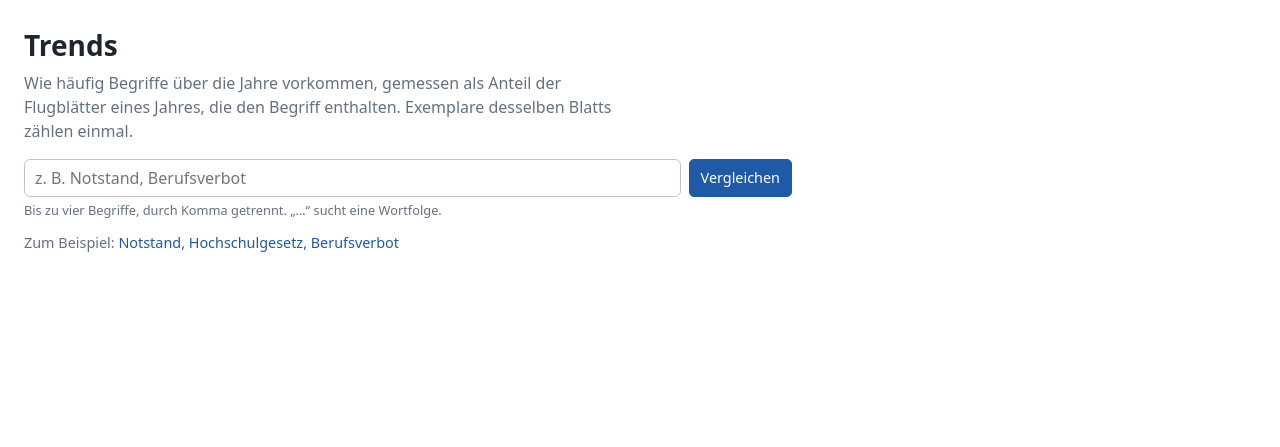
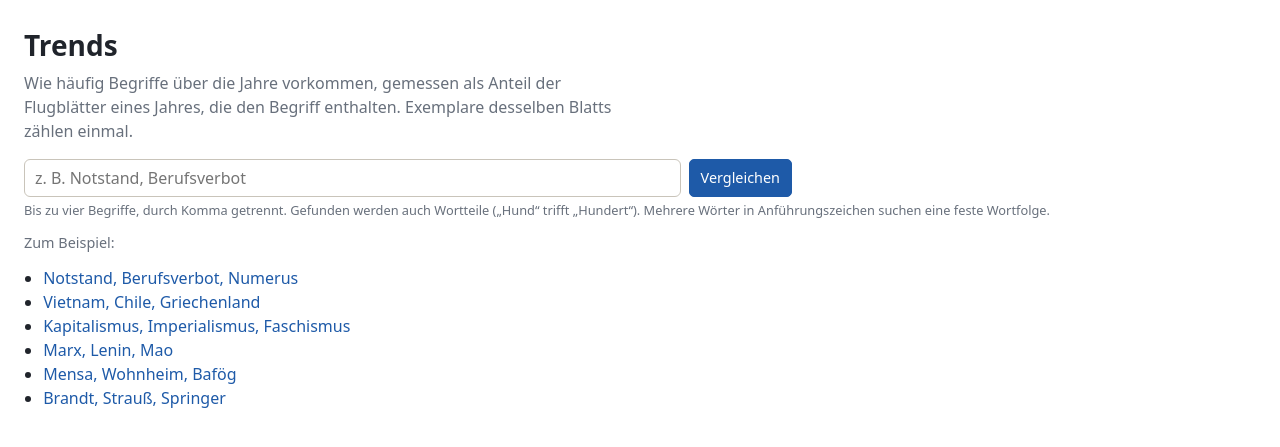
Before and after one commit to woidveit02/UR_LeafletArchive, a FastAPI app: page /trends in a window 1280 px wide. Shown: the part 63-510 px from the top of the page. Run offline with FastAPI, Linux system fonts and the light colour scheme; parts of the project's set-up code (start-up, migrations or seed data) failed here and were passed over.

Commit message:
feat(trends): foldable issuer lists, example searches

```diff
--- a/src/backend/app/app.py
+++ b/src/backend/app/app.py
@@ -308,12 +308,12 @@ def term_profile(term, filters, buckets, totals, org_totals, chosen):
     counts = Counter(buckets[i['year']] for i in items)
     dated = sorted((i for i in items if i['leaflet'].date_iso), key=lambda i: i['leaflet'].date_iso)
     org_counts = Counter(o for i in items for o in i['orgs'] if o not in SPECIAL)
-    orgs = org_counts.most_common(5)
+    orgs = org_counts.most_common()  # the page shows the first five and folds the rest
     unregistered = sum(NOT_IN_REGISTER in i['orgs'] for i in items)
     no_org = sum(NO_ORG in i['orgs'] for i in items)
     # share of the issuer's own leaflets that contain the term
     shares = sorted(((n / org_totals[o], n, o) for o, n in org_counts.items()
-                     if org_totals[o] >= MIN_ORG_SIZE), reverse=True)[:5]
+                     if org_totals[o] >= MIN_ORG_SIZE), reverse=True)
     # issuers per year: each leaflet once, under the first of these issuers it has
     ranked = [o for o, _ in Counter(o for i in items for o in i['orgs'] if o != NO_ORG).most_common(5)]
     stacks = Counter((next((o for o in ranked if o in i['orgs']), None), buckets[i['year']]) for i in items)
@@ -350,14 +350,13 @@ def term_profile(term, filters, buckets, totals, org_totals, chosen):
         'month_dated': sum(months.values()),
         'first': dated[0] if dated else None, 'last': dated[-1] if len(dated) > 1 else None,
         'orgs': [{'label': names.get(o, o), 'count': n, 'url': list_url(('org', o))} for o, n in orgs],
-        # what the top list leaves out; the list's filter column shows every issuer
+        # what the issuer list leaves out
         'orgs_other': [{'label': label, 'url': url} for label, url in (
             (f"{unregistered} nicht im Register", list_url(('org', NOT_IN_REGISTER))),
-            (f"{no_org} ohne Herausgeber", list_url(('org', NO_ORG))),
-            (f"alle {len(org_counts)} Herausgeber" if len(org_counts) > 5 else '0 ', list_url()))
+            (f"{no_org} ohne Herausgeber", list_url(('org', NO_ORG))))
             if not label.startswith('0 ')],
         'org_shares': [{'label': names.get(o, o), 'count': s, 'url': list_url(('org', o)),
-                        'meta': f"{round(s * 100)} %", 'title': f"{n} von {org_totals[o]} Flugblättern"}
+                        'meta': f"{round(s * 100)} % ({n} von {org_totals[o]})", 'title': f"{n} von {org_totals[o]} Flugblättern"}
                        for s, n, o in shares],
         'topics': [{'label': titles.get(t, str(t)), 'count': n,
                     'url': list_url(('thema', str(t)))} for t, n in topics],
--- a/src/frontend/static/styles.css
+++ b/src/frontend/static/styles.css
@@ -485,11 +485,15 @@ a.topic-year:focus-visible .topic-bar {
     margin: 0;
     padding: 0;
     font-size: 0.875rem;
+    display: grid;
+    grid-template-columns: minmax(0, 1fr) 6rem auto;  /* shared by all rows, so the bars line up */
+    column-gap: 8px;
 }
 
 .trend-bars li {
     display: grid;
-    grid-template-columns: minmax(0, 1fr) 6rem 2.5rem;
+    grid-column: 1 / -1;
+    grid-template-columns: subgrid;
     gap: 8px;
     align-items: center;
 }
@@ -502,6 +506,7 @@ a.topic-year:focus-visible .topic-bar {
 
 .trend-bars .meta {
     text-align: right;
+    white-space: nowrap;
 }
 
 .trend-hint {
@@ -2362,3 +2367,15 @@ a.topic-year.active {
 a.topic-year.active .topic-bar {
     background: var(--accent);
 }
+
+.trend-more-list summary {
+    cursor: pointer;
+    margin: 4px 0;
+    font-size: 0.8rem;
+    color: var(--muted, #68707c);
+}
+
+.trend-examples {
+    margin: 0;
+    padding-left: 1.2rem;
+}
--- a/src/frontend/templates/_navigation.html
+++ b/src/frontend/templates/_navigation.html
@@ -12,7 +12,7 @@
         {% if path != '/leaflets' %}{# the list has its own search field above the filters #}
         <form class="topsearch" method="get" action="/leaflets" role="search">
             <input type="search" name="q" maxlength="200" aria-label="Volltextsuche" placeholder="Volltext durchsuchen …"
-                   title="Sucht in Titel, Reihe, Herausgeber und Text, auch nach Wortteilen. „…“ sucht eine Wortfolge."
+                   title="Sucht in Titel, Reihe, Herausgeber und Text, auch nach Wortteilen. Wörter in Anführungszeichen suchen eine feste Wortfolge."
                    value="{{ request.query_params.get('q', '') if path.startswith('/leaflets') else '' }}">
         </form>
         {% endif %}
--- a/src/frontend/templates/leaflet_list.html
+++ b/src/frontend/templates/leaflet_list.html
@@ -40,7 +40,7 @@
                         <button type="submit" class="button-small">Suchen</button>
                     </div>
                     <p class="search-hint">{% if q_short %}Suchbegriffe unter 3 Zeichen werden nur in Titel und Reihe gesucht.
-                        {%- else %}Findet auch Wortteile („gesetz“ trifft „Hochschulgesetz“), „…“ sucht eine Wortfolge.{% endif %}</p>
+                        {%- else %}Findet auch Wortteile („gesetz“ trifft „Hochschulgesetz“). Mehrere Wörter in Anführungszeichen suchen eine feste Wortfolge, z. B. „Rudi Dutschke“.{% endif %}</p>
                 </div>
                 <details class="filter-details facet-column" open>
                     <summary>Filter{% if filtered %} ({{ filtered }} aktiv){% endif %}</summary>
--- a/src/frontend/templates/trends.html
+++ b/src/frontend/templates/trends.html
@@ -31,7 +35,7 @@
                    placeholder="z. B. Notstand, Berufsverbot">
             <button type="submit" class="button-small">Vergleichen</button>
         </form>
-        <p class="search-hint">Bis zu vier Begriffe, durch Komma getrennt. „…“ sucht eine Wortfolge.</p>
+        <p class="search-hint">Bis zu vier Begriffe, durch Komma getrennt. Gefunden werden auch Wortteile („Hund“ trifft „Hundert“). Mehrere Wörter in Anführungszeichen suchen eine feste Wortfolge.</p>
         {% if rows or chips %}
         <div class="active-filters" aria-label="Begriffe und Filter">
             {% for row in rows %}<a class="active-filter" href="{{ row.remove_url }}" title="Begriff entfernen"><span class="trend-swatch" data-term="{{ loop.index0 }}"></span>{{ row.term }} <span aria-hidden="true">×</span></a>{% endfor %}
@@ -81,7 +85,15 @@
         </section>
         {% endfor %}
         {% else %}
-        <p class="meta">Zum Beispiel: <a href="/trends?begriffe=Notstand%2C%20Hochschulgesetz%2C%20Berufsverbot">Notstand, Hochschulgesetz, Berufsverbot</a></p>
+        <p class="meta">Zum Beispiel:</p>
+        <ul class="trend-examples">
+            <li><a href="/trends?begriffe=Notstand%2C%20Berufsverbot%2C%20Numerus">Notstand, Berufsverbot, Numerus</a></li>
+            <li><a href="/trends?begriffe=Vietnam%2C%20Chile%2C%20Griechenland">Vietnam, Chile, Griechenland</a></li>
+            <li><a href="/trends?begriffe=Kapitalismus%2C%20Imperialismus%2C%20Faschismus">Kapitalismus, Imperialismus, Faschismus</a></li>
+            <li><a href="/trends?begriffe=Marx%2C%20Lenin%2C%20Mao">Marx, Lenin, Mao</a></li>
+            <li><a href="/trends?begriffe=Mensa%2C%20Wohnheim%2C%20Baf%C3%B6g">Mensa, Wohnheim, Bafög</a></li>
+            <li><a href="/trends?begriffe=Brandt%2C%20Strau%C3%9F%2C%20Springer">Brandt, Strauß, Springer</a></li>
+        </ul>
         {% endif %}
 {% endblock %}
 {% block scripts %}
@@ -139,12 +151,14 @@
             new Chart(canvas, {
                 type: 'bar',
                 data: {labels, datasets: t.by_org.map((o) => ({
-                    label: o.label, data: o.counts, backgroundColor: orgColor[o.org]}))},
+                    label: o.label, backgroundColor: orgColor[o.org],
+                    data: o.counts.map((n, i) => n / data.totals[i] * 100)}))},  // share of the year's leaflets
                 options: {
                     interaction: {mode: 'index', intersect: false},
-                    scales: {x: {stacked: true}, y: {stacked: true, beginAtZero: true, ticks: {precision: 0}}},
+                    scales: {x: {stacked: true}, y: {stacked: true, beginAtZero: true, ticks: {callback: (v) => v + ' %'}}},
                     plugins: {legend: {position: 'bottom', labels: {boxWidth: 12}}, tooltip: {
                         filter: (c) => c.raw > 0, callbacks: {
+                            label: (c) => `${c.dataset.label}: ${t.by_org[c.datasetIndex].counts[c.dataIndex]}`,
                             title: ([c]) => c ? [data.years[c.dataIndex], share(t, c.dataIndex)] : '',  // empty column: no item left
                             footer: () => 'Klick auf einen Abschnitt zeigt dessen Flugblätter',
                         }}},
```
Also changed, not shown: other parts of src/frontend/templates/trends.html (+15 -11 lines).
